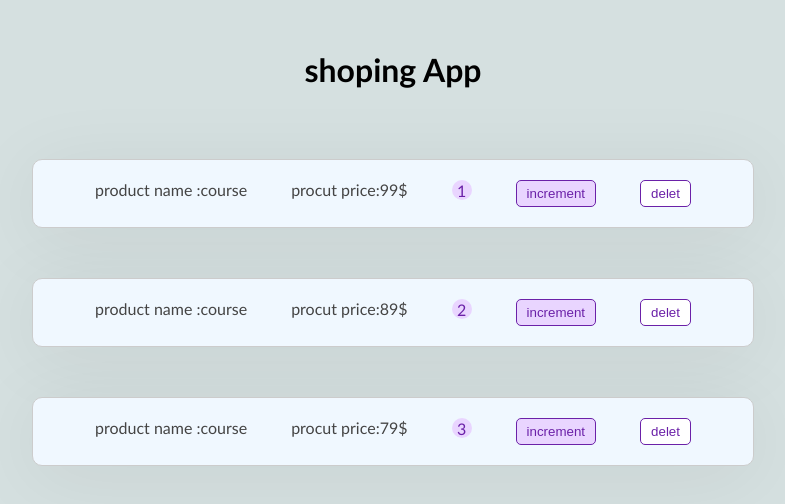
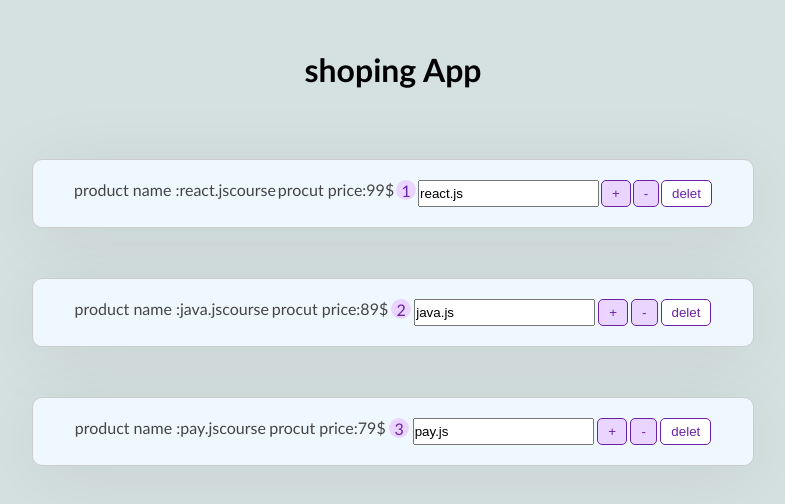
Before and after one commit to alimhp/react-course, a React (Create React App) app: page / in a window 1280 px wide. Shown: the top 504 px of the page, without its empty margins (247-1032 px from the left). Built offline with nearby package versions, Linux system fonts and the light colour scheme.

Commit message:
dncrement

```diff
--- a/src/component/product/ProductList.js
+++ b/src/component/product/ProductList.js
@@ -19,10 +19,28 @@ class ProductList extends Component {
     const product = [...this.state.product];
     const selectedItem = product.find((p) => p.id === id);
     selectedItem.quantity++;
-    console.log(product);
+    // console.log(product);
     this.setState({ product: product });
   };
+  changeHandler = (event, id) => {
+    // console.log(event.target.value, id);
+    const product = [...this.state.product];
+    const selectedItem = product.find((p) => p.id === id);
+    selectedItem.title = event.target.value;
+    this.setState({ product: product });
+  };
+  dicresmentHandler = (id) => {
+    const product = [...this.state.product];
+    const selectedItem = product.find((p) => p.id === id);
 
+    if (selectedItem.quantity === 1) {
+      const filterItem = product.filter((p) => p.id !== id);
+      this.setState({ product: filterItem });
+    } else {
+      selectedItem.quantity--;
+      this.setState({ product: product });
+    }
+  };
   render() {
     return (
       <div>
@@ -40,6 +58,10 @@ class ProductList extends Component {
               onDelet={() => this.removeHandler(product.id)}
               // for increament
               onIncrement={() => this.incrementHandler(product.id)}
+              //change button
+              onChange={(e) => this.changeHandler(e, product.id)}
+              // dicresmenting quantity
+              onDicrement={() => this.dicresmentHandler(product.id)}
             />
           );
         })}
--- a/src/component/product/product.js
+++ b/src/component/product/product.js
@@ -2,16 +2,23 @@ import styles from "./product.module.css";
 const Product = (props) => {
   return (
     <div className={styles.product} onClick={props.click}>
-      <p>product name :{props.product.name}course</p>
+      <p>product name :{props.product.title}course</p>
       <p>procut price:{props.product.price} </p>
 
       <span className={styles.value}>{props.product.quantity}</span>
-
+      <input onChange={props.onChange} value={props.product.title} />
+      {/* controled component ==> value={props.product.title} */}
       <button
         onClick={props.onIncrement}
         className={`${styles.button} ${styles.inc}`}
       >
-        increment
+        +
+      </button>
+      <button
+        onClick={props.onDicrement}
+        className={`${styles.button} ${styles.inc}`}
+      >
+        -
       </button>
 
       {/* for removing item */}
```
